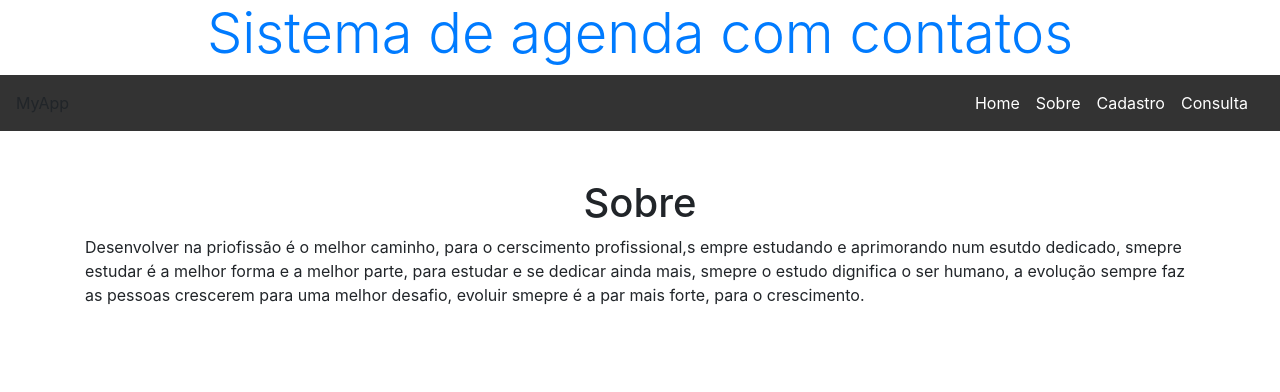
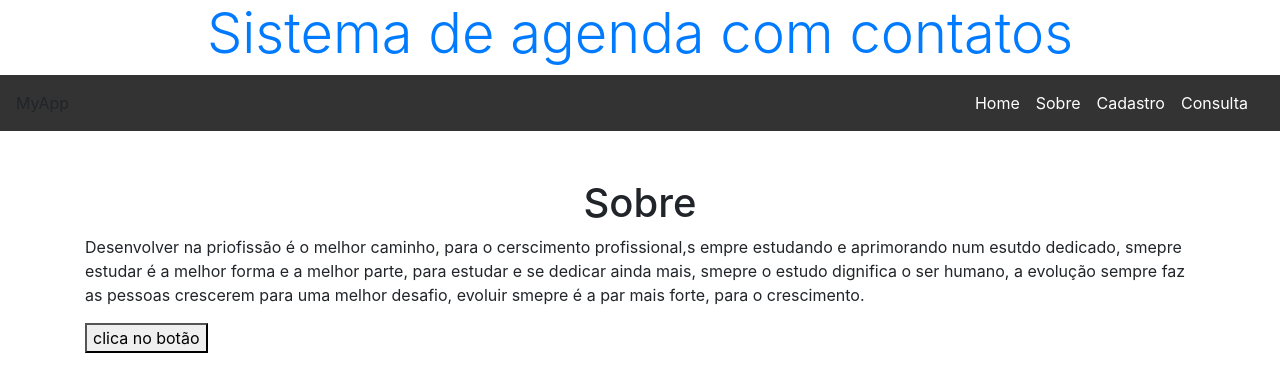
Before and after one commit to gustavogregorio1986/solutionEstudoProjAPP, an Angular app: page /sobre in a window 1280 px wide. Shown: the top 392 px of the page. Built offline with nearby package versions, Linux system fonts and the light colour scheme.

Commit message:
desenvolvimento do botão, parta quando clicar aparecer a mensagem no poup no projeto na parte do sobre

```diff
--- a/src/app/pages/home/home.component.html
+++ b/src/app/pages/home/home.component.html
@@ -2,7 +2,7 @@
     Desenvolvwer sempre é importante, precisamos valorizar a area de TI sim
   </div>
   <div class="alert alert-secondary" role="alert">
-    A area de TI é importante e fundamental evoluindo cada evz mais e fa\endo cerscer ainda mais
+    A area de TI é importante e fundamental evoluindo cada vez mais e fa\endo cerscer ainda mais
   </div>
   <div class="alert alert-success" role="alert">
     Aproveurta  a tecnologia no brasil ep fundamental para nosos crescimento profissional sempre
--- a/src/app/pages/sobre/sobre.component.html
+++ b/src/app/pages/sobre/sobre.component.html
@@ -4,5 +4,5 @@
        num esutdo dedicado, smepre estudar é a melhor forma e a melhor parte, para estudar e se dedicar ainda mais, smepre
        o estudo dignifica o ser humano, a evolução sempre faz as pessoas crescerem para uma melhor desafio, evoluir smepre
        é a par mais forte, para o crescimento.</p>
-
+       <button (click)="onButtonClick()">clica no botão</button>
   </div>
--- a/src/app/pages/sobre/sobre.component.ts
+++ b/src/app/pages/sobre/sobre.component.ts
@@ -9,4 +9,7 @@ import { Component } from '@angular/core';
 })
 export class SobreComponent {
 
+  onButtonClick() {
+    alert('TI esta em alta, quanto mais estuda mais, vantagem de conhecimento temos, e podemos evoluir muito rapido.');
+  }
 }
```
